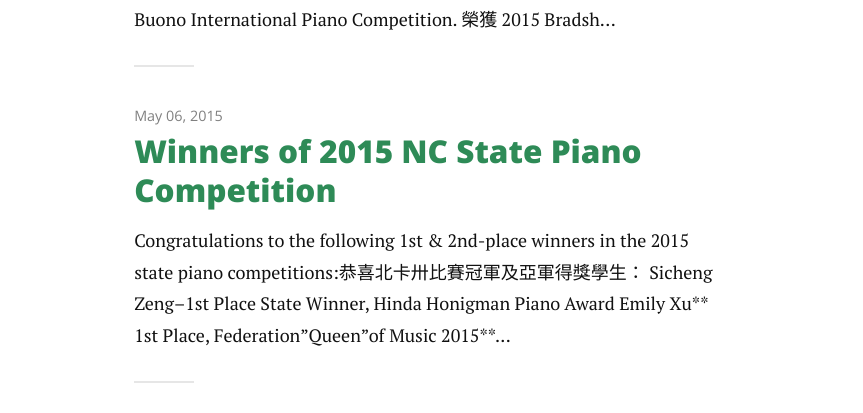
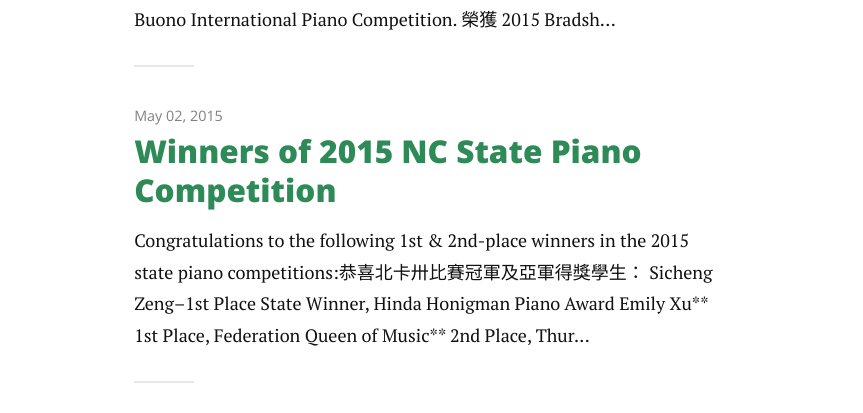
Before and after one commit to kerryzhou/kerryzhou.github.io, a Jekyll site: the page built from index.html, in a window 1280 px wide and 900 px high, scrolled down 1584 px. Shown: the part 261-674 px from the top of the window, without its empty margins (208-1071 px from the left). Built offline with Jekyll 4.4.1, drawn with Linux system fonts in a browser that asks for light colours; nearby versions of some CDN libraries; Markdown is read by kramdown in place of the engine named in the settings; the list of posts is cut into pages by our own code.

Commit message:
formatting

```diff
--- a/_posts/2015-05-02-NC-2015-Federation-Royalty-winners.markdown
+++ b/_posts/2015-05-02-NC-2015-Federation-Royalty-winners.markdown
@@ -1,29 +1,26 @@
 ---
 layout: post
-title:  "Winners of 2015 NC State Piano Competition"
-date:   2015-05-06
+title: "Winners of 2015 NC State Piano Competition"
+date: 2015-05-02
 ---
 
+<figure>
 <img src="{{ '/assets/img/2015-NC-Federation-Royalty-winners.jpg' | prepend: site.baseurl }}" alt="">
+<figcaption></figcaption>
+</figure>
 
 Congratulations to the following 1st & 2nd-place winners in the 2015 state piano competitions:
 
 恭喜北卡卅比賽冠軍及亞軍得獎學生：
 
 * Sicheng Zeng--1st Place State Winner, Hinda Honigman Piano Award
-
 * Emily Xu
-** 1st Place, Federation"Queen"of Music  2015
+** 1st Place, Federation _Queen of Music_
 ** 2nd Place, Thursday Morning Music Club of Winston-Salem
-
 * Kevin Xu
-** 1st Place, Federation"Prince"of Music
+** 1st Place, Federation _Prince of Music_
 ** 2nd Place, Frances Wolff Memorial Music Award
-
 * Jaden Shi--2nd Place, Josephine Bunch Sande Music Award
-
-* Serena Zhang--1st Place, Federation _Page Girl_ of Music
-
-* Kerry Zhou--1st Place, Federation _Page Boy_ of Music
-
+* Serena Zhang--1st Place, Federation _Page Girl of Music_
+* Kerry Zhou--1st Place, Federation _Page Boy of Music_
 * Karen Guo--1st Place, Raleigh Music Club Competition
```
